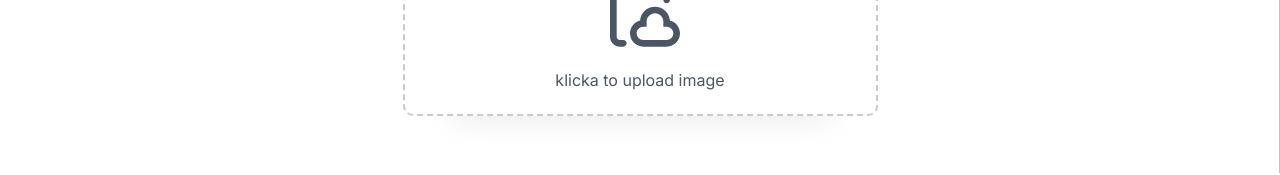
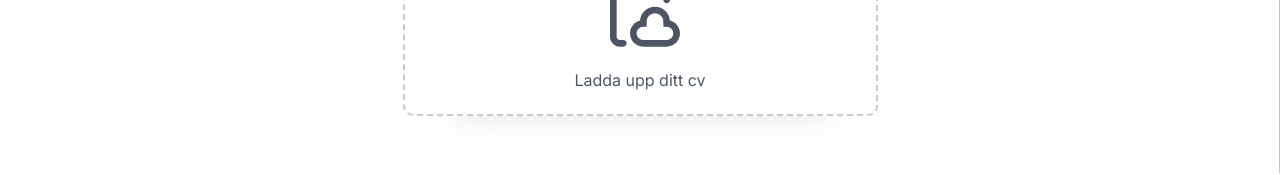
Before and after one commit to mohalw731/-Futurum-Capital-, a React (Vite) app: page /karriar in a window 1280 px wide. Shown: the part 627-802 px from the top of the page. Built offline with nearby package versions, Linux system fonts and the light colour scheme.

Commit message:
typo in form component

```diff
--- a/src/components/Form.jsx
+++ b/src/components/Form.jsx
@@ -21,7 +21,7 @@ const Form = ({ no, title, buttonText,hidden }) => {
                         </svg>
                     </div>
                     <div className="text">
-                        <span>klicka to upload image</span>
+                        <span>Ladda upp ditt cv</span>
                     </div>
                     <input type="file" name="" id="file" />
                 </label>
```
